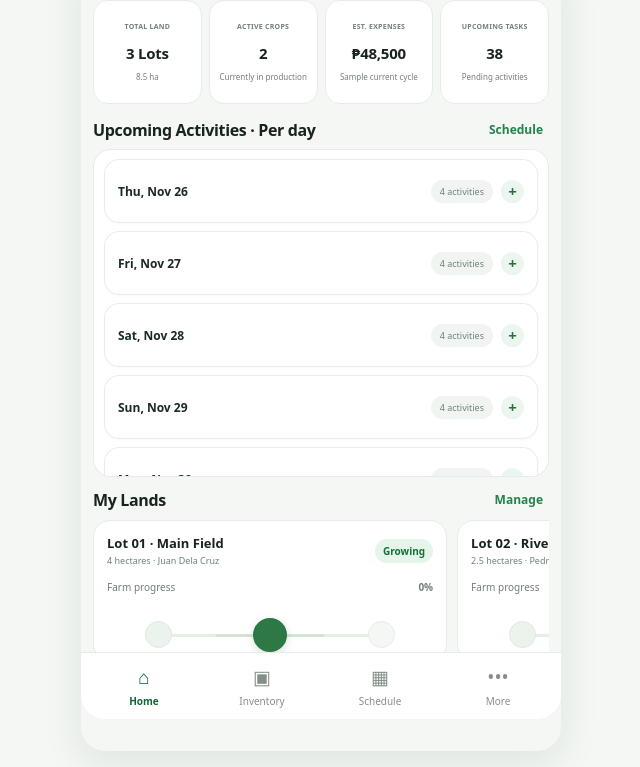
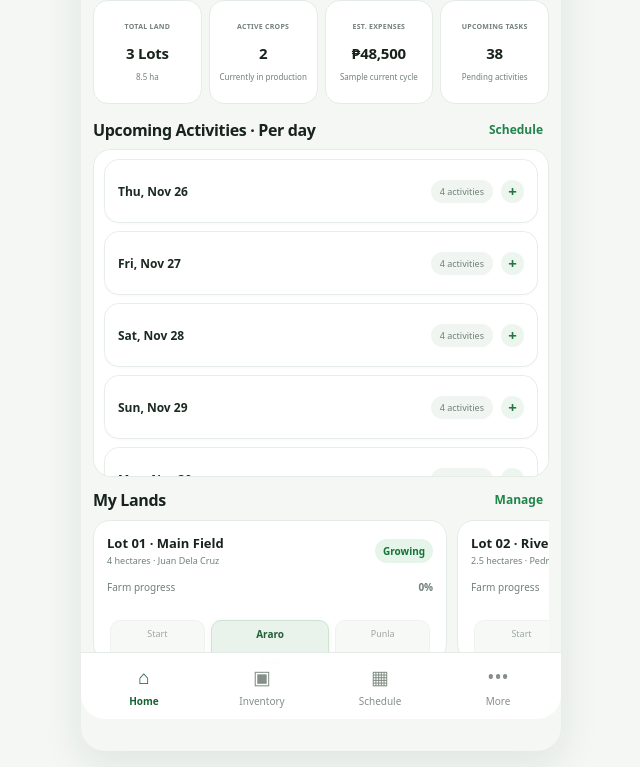
Before and after one commit to Lucas030700/FarmTrack-Mobile, a plain HTML site: page index.html in a window 1280 px wide. Shown: the part 65-832 px from the top of the page, without its empty margins (319-959 px from the left). Drawn offline with Linux system fonts and the light colour scheme.

Commit message:
Remove stage circles and prevent activity labels from clipping

```diff
--- a/index.html
+++ b/index.html
@@ -101,6 +101,18 @@ main{padding:10px 12px;flex:1;min-height:0;overflow:hidden}#home.page.active{dis
 .stage-window-item.previous .stage-window-dot{background:#eaf3ec;border-color:#dceade;color:#6d9b78}
 .stage-window-item.previous small{color:#a1ada4}
 .stage-window-item.next .stage-window-dot{background:#f5f7f5;border-color:#e7ece8;color:#bdc7bf}
+
+/* Text-only three-stage focus, no clipped circles */
+.stage-window{position:relative;display:grid;grid-template-columns:minmax(0,1fr) minmax(0,1.25fr) minmax(0,1fr);align-items:stretch;gap:6px;padding:8px 0 5px;margin:3px 0 5px;min-width:0}
+.stage-window-line{display:none}
+.stage-window-item{position:relative;z-index:1;min-width:0;min-height:54px;display:flex;flex-direction:column;align-items:center;justify-content:center;text-align:center;gap:5px;padding:7px 4px;border-radius:10px;color:#a0aaa2;background:#f7f9f7}
+.stage-window-item small{display:block;width:100%;min-width:0;font-size:9px;line-height:1.25;min-height:24px;white-space:normal;overflow-wrap:anywhere;word-break:normal;color:#a0aaa2}
+.stage-window-item em{font-style:normal;font-size:8px;line-height:1.1;color:#b0b9b2}
+.stage-window-item.current{background:#e9f3eb;border:1px solid #cfe3d3;color:#276d3e;box-shadow:0 2px 7px #24683b12}
+.stage-window-item.current small{font-size:10px;font-weight:800;color:#245f37}
+.stage-window-item.current em{font-size:8px;font-weight:750;color:#3b8050}
+.stage-window-item.previous,.stage-window-item.next{background:#f7f9f7;border:1px solid #eff2ef}
+.stage-window-item.previous small,.stage-window-item.next small{color:#9da89f}
 </style></head>
 <body><div class="app">
 <header><div class="brand">🌱 FarmTrack <small>Farm Monitoring System · Mobile</small></div><div class="hello">Magandang araw!</div><div class="sub">Farm Overview · Demo Workspace</div></header>
@@ -139,7 +151,7 @@ function save(){localStorage.setItem("ft_lands",JSON.stringify(lands));localStor
 function page(id){document.querySelectorAll(".page").forEach(x=>x.classList.toggle("active",x.id===id));document.querySelectorAll(".nav").forEach(x=>x.classList.toggle("active",x.dataset.p===id||(id==="detail"&&x.dataset.p==="lands")));if(id==="home")renderHome();if(id==="lands")renderLands();if(id==="timeline")renderTimeline();if(id==="inventory")renderInventory();if(id==="schedule")renderSchedule();window.scrollTo(0,0)}
 function pill(s){return '<span class="pill '+(s==="Growing"?"":s==="In Preparation"?"yellow":"gray")+'">'+s+'</span>'}
 function cardLand(l){let opened=expandedLand===l.id;return '<div class="card land '+(opened?'expanded focused':'')+'" onclick="toggleHomeLand('+l.id+')"><div class="landtop"><div style="flex:1"><div class="landname">'+l.name+'</div><div class="meta">'+l.area+' hectares · '+l.person+'</div></div>'+pill(l.status)+'</div><div class="progressline"><span>Farm progress</span><b class="progress-value">'+l.progress+'%</b></div><div class="stage-track">'+farmStages(l)+'</div>'+inlineLandDetail(l)+'</div>'}
-function farmStages(l){let completed=cropStages.map((_,si)=>tasks.some(t=>t.landId===l.id&&t.stageIndex===si&&t.done)),done=completed.filter(Boolean).length,current=completed.findIndex(v=>!v);if(current<0)current=cropStages.length-1;let indices=[current-1,current,current+1];return '<div class="stage-window"><div class="stage-window-line"><i></i></div>'+indices.map((idx,pos)=>{let valid=idx>=0&&idx<cropStages.length,title=valid?cropStages[idx]:(idx<0?'Start':'Completed'),state=pos===1?'current':pos===0?'previous':'next',isDone=valid&&completed[idx];return '<div class="stage-window-item '+state+(isDone?' is-done':'')+'"><span class="stage-window-dot">'+(isDone?'✓':'')+'</span><small>'+title+'</small><em>'+(pos===1?(isDone?'Completed':'To do'):pos===0?'Last done':'Up next')+'</em></div>'}).join('')+'</div>'}
+function farmStages(l){let completed=cropStages.map((_,si)=>tasks.some(t=>t.landId===l.id&&t.stageIndex===si&&t.done)),done=completed.filter(Boolean).length,current=completed.findIndex(v=>!v);if(current<0)current=cropStages.length-1;let indices=[current-1,current,current+1];return '<div class="stage-window">'+indices.map((idx,pos)=>{let valid=idx>=0&&idx<cropStages.length,title=valid?cropStages[idx]:(idx<0?'Start':'Completed'),state=pos===1?'current':pos===0?'previous':'next',isDone=valid&&completed[idx];return '<div class="stage-window-item '+state+(isDone?' is-done':'')+'"><small>'+title+'</small><em>'+(pos===1?(isDone?'Completed':'To do'):pos===0?'Last done':'Up next')+'</em></div>'}).join('')+'</div>'}
 function inlineLandDetail(l){return '<div class="inline-detail '+(expandedLand===l.id?'open':'')+'" onclick="event.stopPropagation()"><div class="inline-detail-inner"><div class="focus-actions"><button class="focus-back" onclick="toggleHomeLand('+l.id+');event.stopPropagation()">‹ Back to My Lands</button><button class="secondary edit-land" onclick="editLand('+l.id+')">Edit land information</button></div><div class="tabs"><button class="active" onclick="inlineTab(\'overview\','+l.id+',this)">Overview</button><button onclick="inlineTab(\'activities\','+l.id+',this)">Activity</button><button onclick="inlineTab(\'materials\','+l.id+',this)">Materials</button><button onclick="inlineTab(\'costs\','+l.id+',this)">Cost</button></div><div class="inlineBody">'+landDetailHtml(l,'overview')+'</div></div></div>'}
 function toggleHomeLand(id){expandedLand=expandedLand===id?null:id;document.querySelector('.app').classList.toggle('land-focus',expandedLand!==null);document.querySelectorAll('.land').forEach(card=>{let match=(card.getAttribute('onclick')||'').match(/toggleHomeLand\((\d+)\)/);let cardId=match?Number(match[1]):null;let isOpen=cardId===expandedLand;card.classList.toggle('expanded',isOpen);card.classList.toggle('focused',isOpen);let detail=card.querySelector('.inline-detail');if(detail)detail.classList.toggle('open',isOpen)});}
 function inlineTab(t,id,btn){let box=btn.closest('.inline-detail');box.querySelectorAll('.tabs button').forEach(b=>b.classList.remove('active'));btn.classList.add('active');box.querySelector('.inlineBody').innerHTML=landDetailHtml(lands.find(x=>x.id===id),t)}
```
